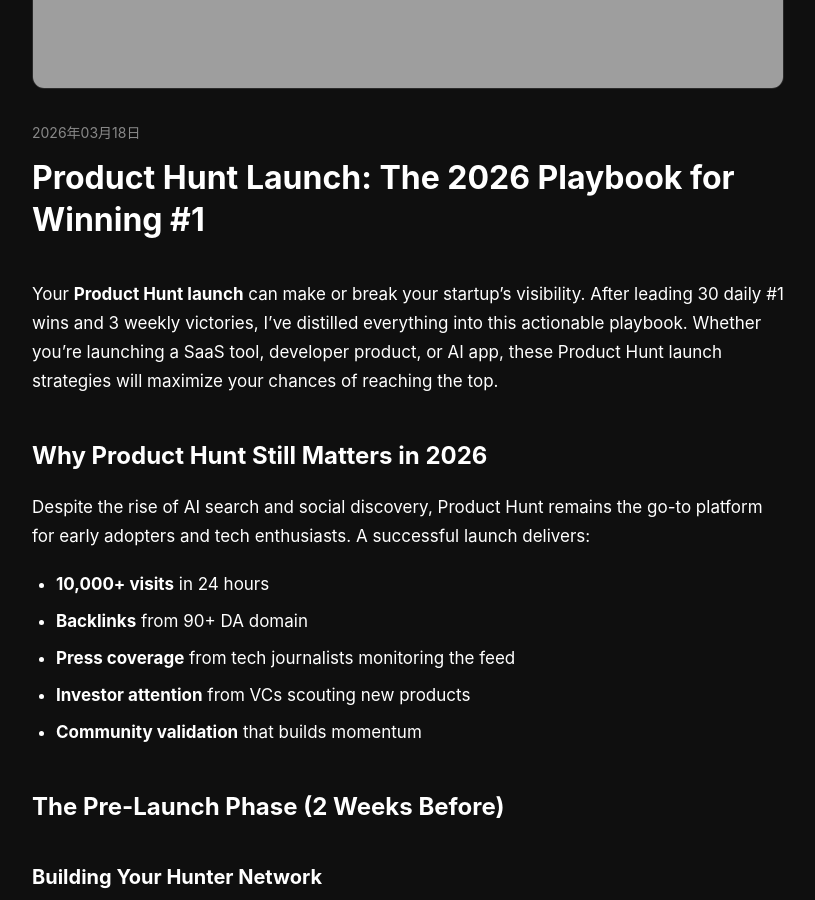
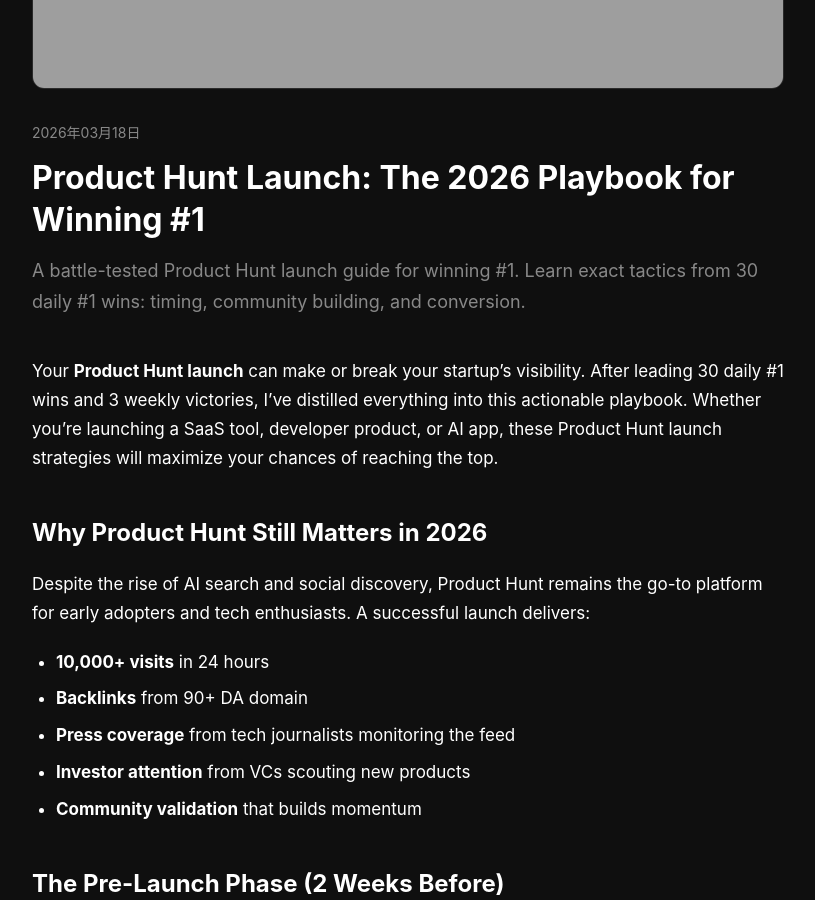
Before and after one commit to Gingiris/growth-tools, a Jekyll site: the page built from _posts/2026-03-18-product-hunt-launch-the-2026-playbook-for-winning-1.md, in a window 1280 px wide and 900 px high, scrolled down 587 px. Shown: the whole window, without its empty margins (232-1047 px from the left). Built offline with Jekyll 4.4.1, drawn with Linux system fonts in a browser that asks for light colours.

Commit message:
seo: add meta description to 2026-03-18-product-hunt-launch-the-2026-playbook-for-winning-1.md

```diff
--- a/_posts/2026-03-18-product-hunt-launch-the-2026-playbook-for-winning-1.md
+++ b/_posts/2026-03-18-product-hunt-launch-the-2026-playbook-for-winning-1.md
@@ -4,6 +4,7 @@
 date: 2026-03-18
 canonical_url: https://gingiris.github.io/growth-tools/blog/2026/03/product-hunt-launch-the-2026-playbook-for-winning-1/
 image: "https://gingiris.github.io/growth-tools/assets/images/blog-product-hunt-launch.jpg"
+description: "A battle-tested Product Hunt launch guide for winning #1. Learn exact tactics from 30 daily #1 wins: timing, community building, and conversion."
 ---
 Your **Product Hunt launch** can make or break your startup's visibility. After leading 30 daily #1 wins and 3 weekly victories, I've distilled everything into this actionable playbook. Whether you're launching a SaaS tool, developer product, or AI app, these Product Hunt launch strategies will maximize your chances of reaching the top.
 
```
